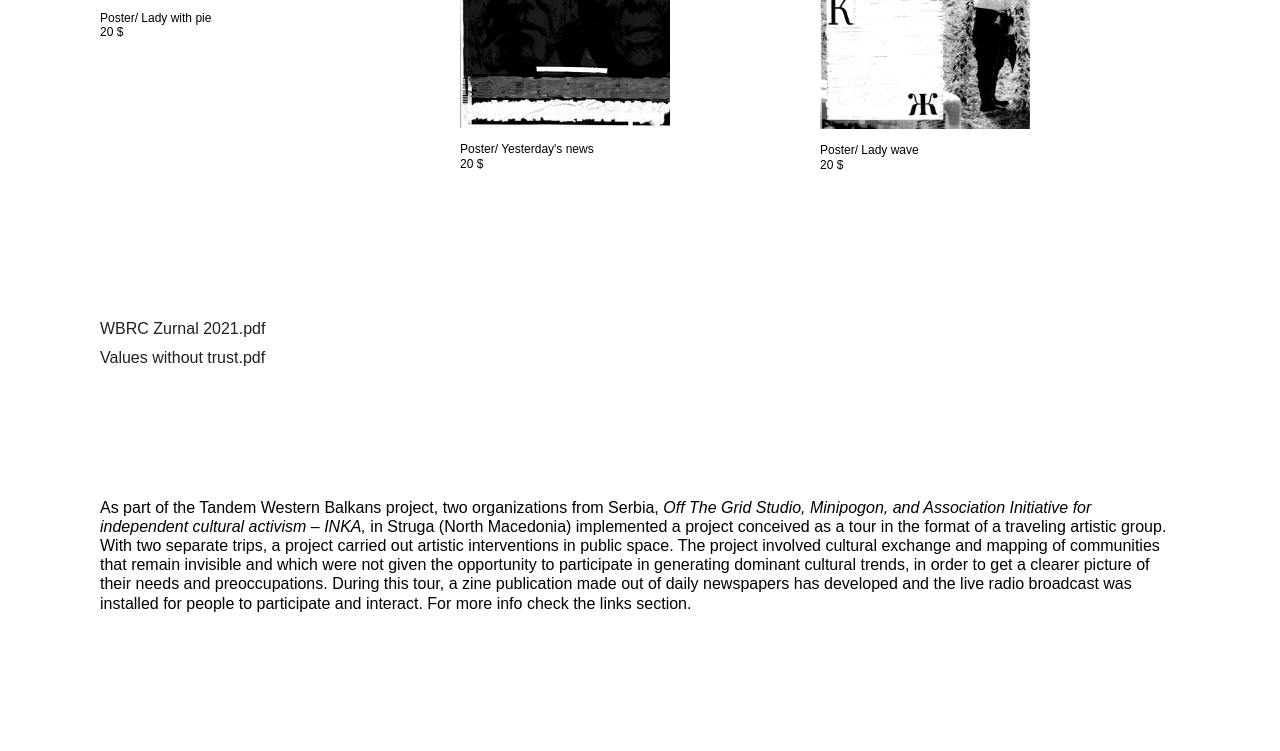
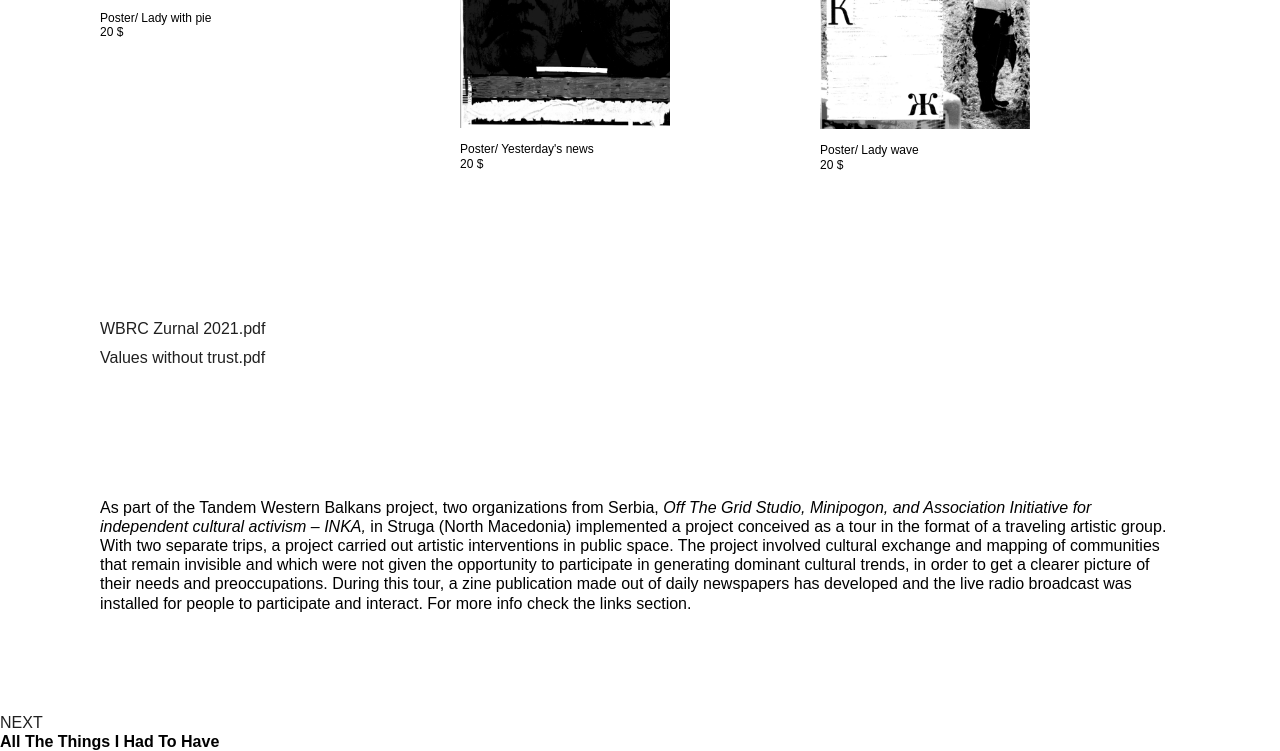
Before and after one commit to EnesDaca/EnesDaca.github.io, a plain HTML site: page WBRC.html in a window 1280 px wide. Shown: the part 410-1161 px from the top of the page. Before the commit the page ends 1123 px from the top, so only its background shows below. Drawn offline with nearby package versions, Linux system fonts and the light colour scheme.

Commit message:
Add files via upload

```diff
--- a/WBRC.html
+++ b/WBRC.html
@@ -57,7 +57,13 @@
             </div>
     </section>
 </body>
-</body>
 <footer>
+  <div class="next-footer">
+    <div>
+      <a href="allthethings.html">NEXT</a>
+    </div>
+    <div>
+       <h4>All The Things I Had To Have</h4>
+    </div>
 </footer>
 </html>
```
